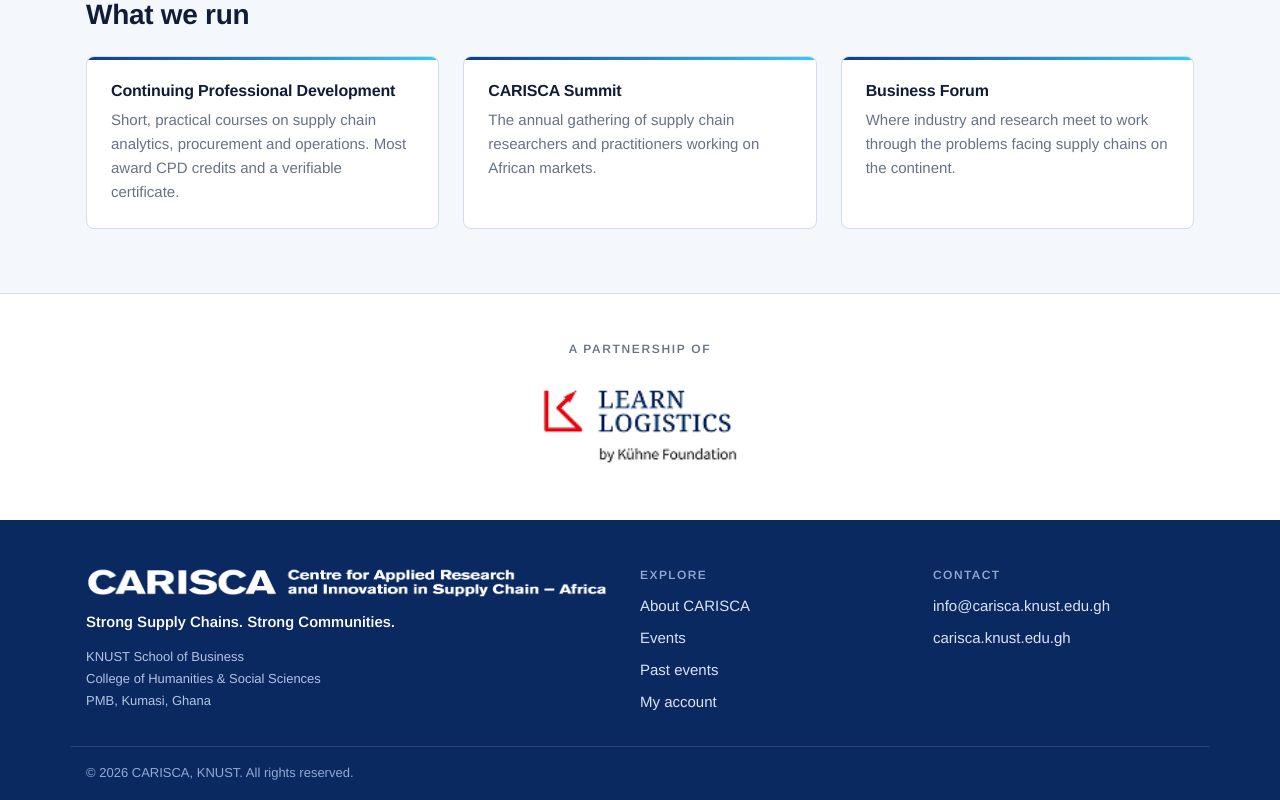
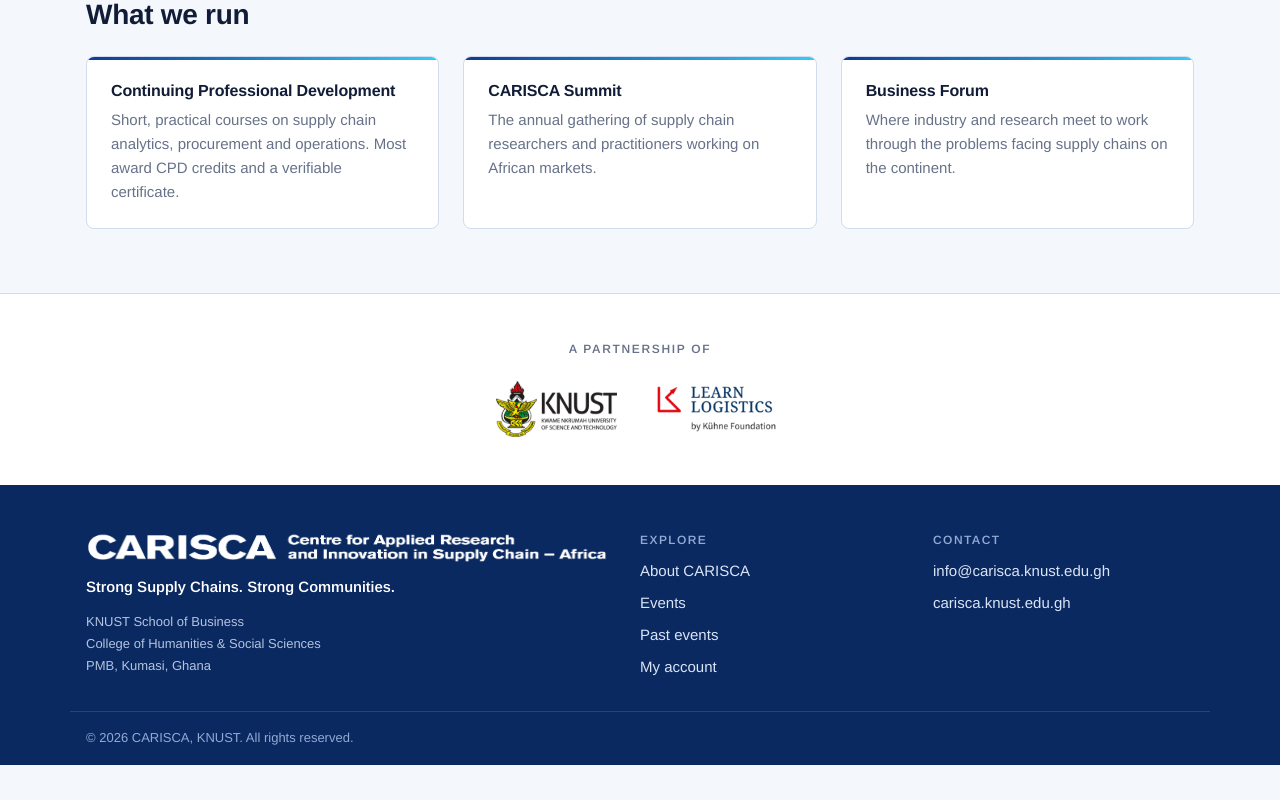
Before and after one commit to aopoku255/cariscacpds, a Next.js app: page / in a window 1280 px wide. Shown: the part 908-1708 px from the top of the page. After the commit the page ends 1673 px from the top, so only its background shows below. Built offline with nearby package versions, Linux system fonts and the light colour scheme; no server answers.

Commit message:
footer logos

```diff
--- a/src/app/layout.module.css
+++ b/src/app/layout.module.css
@@ -53,16 +53,25 @@
   margin-bottom: var(--space-5);
 }
 
+.institutionLogos {
+  display: flex;
+  align-items: center;
+  justify-content: center;
+  flex-wrap: wrap;
+  gap: var(--space-6);
+}
+
 /*
-  Contained, never cropped, and left on a light ground: this is another
-  institution's mark and is not ours to recolour.
+  Contained, never cropped, and left on a light ground: these are other
+  institutions' marks and are not ours to recolour. Matched by height rather
+  than width so two logos with different aspect ratios still read as the
+  same size sitting side by side.
 */
 .institutionLogo {
   display: block;
-  width: 100%;
+  height: 56px;
+  width: auto;
   max-width: 220px;
-  height: auto;
-  margin-inline: auto;
 }
 
 /* --- footer ------------------------------------------------------------------ */
--- a/src/app/layout.tsx
+++ b/src/app/layout.tsx
@@ -89,15 +89,26 @@
             <h2 id="institutions-heading" className={styles.institutionsHeading}>
               A partnership of
             </h2>
+            <div className={styles.institutionLogos}>
               {/* eslint-disable-next-line @next/next/no-img-element */}
               <img
-              src="/kuhne.png"
+                src="/knust.svg"
+                alt="Kwame Nkrumah University of Science and Technology"
+                className={styles.institutionLogo}
+                width={125}
+                height={58}
+                loading="lazy"
+              />
+              {/* eslint-disable-next-line @next/next/no-img-element */}
+              <img
+                src="/kuhne.svg"
                 alt="Learn Logistics by Kühne Foundation"
                 className={styles.institutionLogo}
-              width={157}
-              height={65}
+                width={774}
+                height={322}
                 loading="lazy"
               />
+            </div>
           </div>
         </section>
 
```
Also changed, not shown: public/knust.svg (added), public/kuhne.svg (added). Lines whose indentation alone changed are shown as unchanged.
